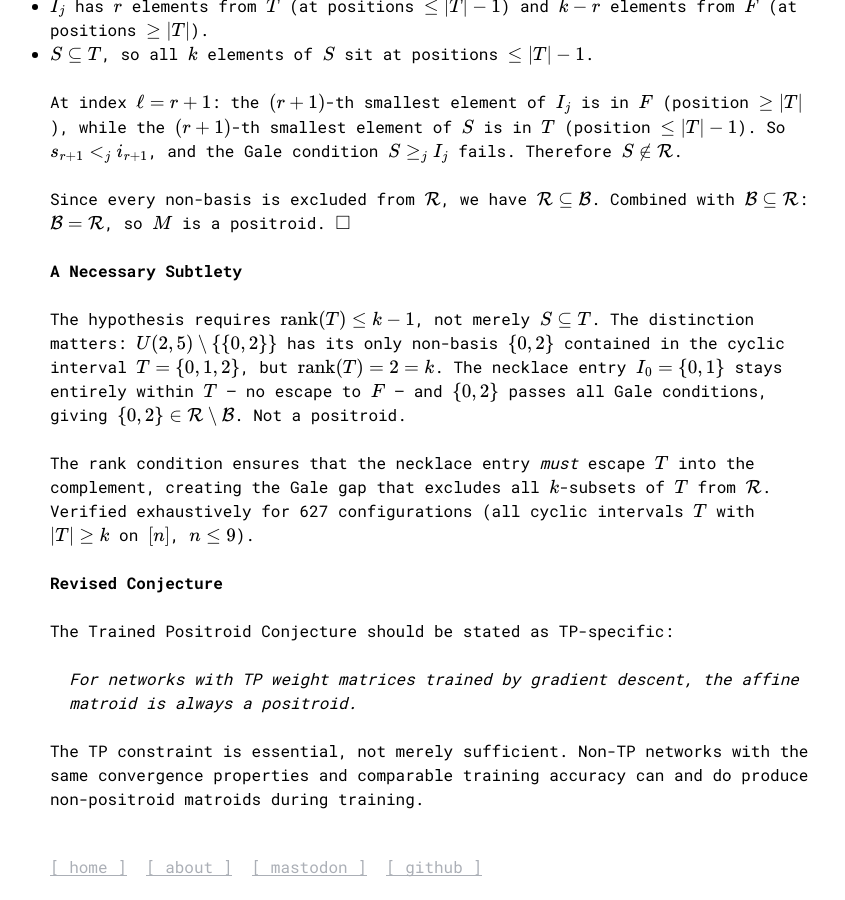
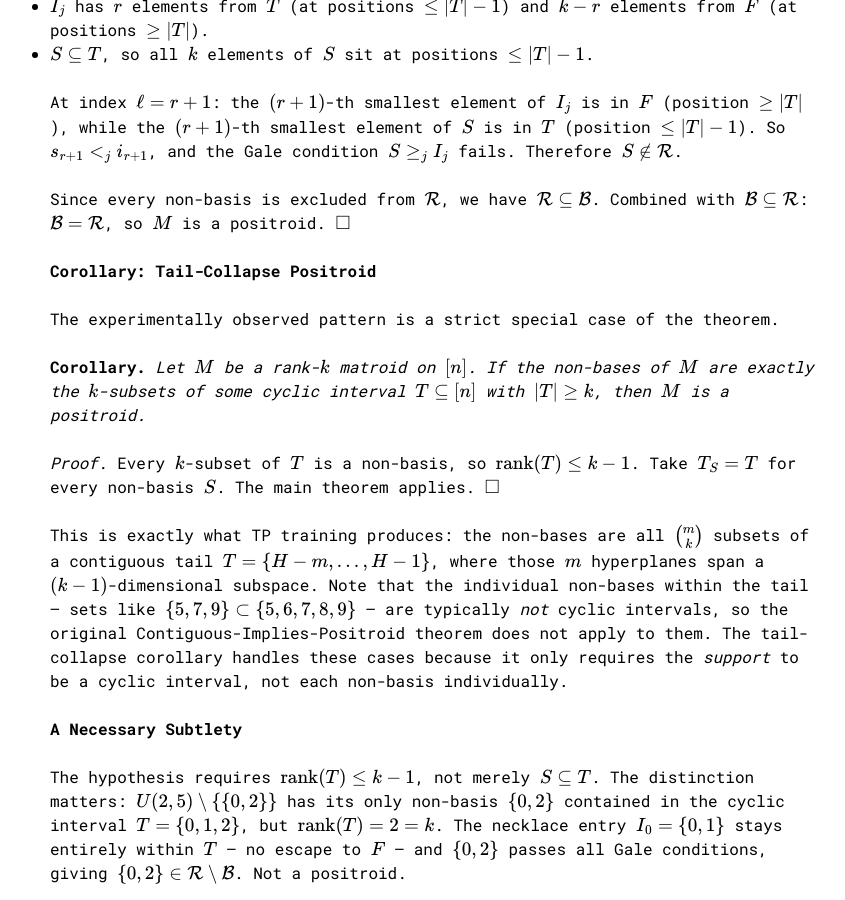
Before and after one commit to HarrisonTotty/harrisontotty.github.io, a Jekyll site: the page built from _posts/2026-02-23-positroid-structure-relu-networks.md, in a window 1280 px wide and 900 px high, scrolled down 12670 px. Shown: the whole window, without its empty margins (206-1051 px from the left). Built offline with Jekyll 4.4.1, drawn with Linux system fonts in a browser that asks for light colours; formulas are drawn with MathJax 3.

Commit message:
Various wording improvements

```diff
--- a/_posts/2026-02-23-positroid-structure-relu-networks.md
+++ b/_posts/2026-02-23-positroid-structure-relu-networks.md
@@ -219,6 +219,16 @@ At index $$\ell = r + 1$$: the $$(r+1)$$-th smallest element of $$I_j$$ is in $$
 
 Since every non-basis is excluded from $$\mathcal{R}$$, we have $$\mathcal{R} \subseteq \mathcal{B}$$. Combined with $$\mathcal{B} \subseteq \mathcal{R}$$: $$\mathcal{B} = \mathcal{R}$$, so $$M$$ is a positroid. $$\square$$
 
+### Corollary: Tail-Collapse Positroid
+
+The experimentally observed pattern is a strict special case of the theorem.
+
+**Corollary.** _Let $$M$$ be a rank-$$k$$ matroid on $$[n]$$. If the non-bases of $$M$$ are exactly the $$k$$-subsets of some cyclic interval $$T \subseteq [n]$$ with $$\lvert T \rvert \geq k$$, then $$M$$ is a positroid._
+
+_Proof._ Every $$k$$-subset of $$T$$ is a non-basis, so $$\operatorname{rank}(T) \leq k - 1$$. Take $$T_S = T$$ for every non-basis $$S$$. The main theorem applies. $$\square$$
+
+This is exactly what TP training produces: the non-bases are all $$\binom{m}{k}$$ subsets of a contiguous tail $$T = \{H-m, \ldots, H-1\}$$, where those $$m$$ hyperplanes span a $$(k-1)$$-dimensional subspace. Note that the individual non-bases within the tail — sets like $$\{5, 7, 9\} \subset \{5, 6, 7, 8, 9\}$$ — are typically _not_ cyclic intervals, so the original Contiguous-Implies-Positroid theorem does not apply to them. The tail-collapse corollary handles these cases because it only requires the _support_ to be a cyclic interval, not each non-basis individually.
+
 ### A Necessary Subtlety
 
 The hypothesis requires $$\operatorname{rank}(T) \leq k - 1$$, not merely $$S \subseteq T$$. The distinction matters: $$U(2,5) \setminus \{\{0,2\}\}$$ has its only non-basis $$\{0,2\}$$ contained in the cyclic interval $$T = \{0,1,2\}$$, but $$\operatorname{rank}(T) = 2 = k$$. The necklace entry $$I_0 = \{0,1\}$$ stays entirely within $$T$$ — no escape to $$F$$ — and $$\{0,2\}$$ passes all Gale conditions, giving $$\{0,2\} \in \mathcal{R} \setminus \mathcal{B}$$. Not a positroid.
```
Also changed, not shown: _posts/2026-02-24-hidden-geometry-relu-networks.md (+3 -1 lines).
